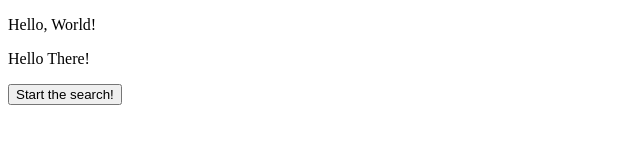
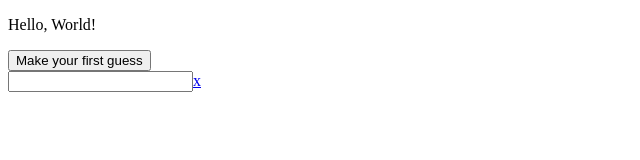
Before and after one commit to erugged93/Guess-That-Pokemon, a website with bundled scripts: page index.html in a window 1280 px wide. Both pictures are taken after a click on the button "Start the search!". Shown: the whole page, without its empty margins (0-640 px from the left). Built offline with nearby package versions, Linux system fonts and the light colour scheme.

Commit message:
adding fields dynamically

```diff
--- a/game.js
+++ b/game.js
@@ -34,13 +34,26 @@
 // // });
 // });
 
-alert("Hello");
+// alert("Hello");
+var beenClicked = false;
 
 $(document).ready(function() {
     $("#demo").html("Hello, World!");
+    var wrapper         = $(".input_fields_wrap"); //Fields wrapper
 
     $("#button").on("click",function(){
-    	alert("HELLO DUDE");
+    	if (!beenClicked)
+    	{
+    		beenClicked = true;
+    		$("#button").html("Make your first guess");
+    		$(wrapper).append('<div><input type="text" name="mytext[]"/><a href="#" class="remove_field">x</a></div>');
+    	}
+    	else
+    		$("#button").html("Sike");
     });
 
+    $(wrapper).on("click",".remove_field", function(e){ //user click on remove text
+        e.preventDefault(); $(this).parent('div').remove();
+    })
+
 });
--- a/index.html
+++ b/index.html
@@ -4,13 +4,13 @@
 	<title>Guess That Pokemon</title>
 </head>
 <body>
+<div class="input_fields_wrap">
+<p id="demo">
+		Hello There!
+</p>
 
-<p id="demo"></p>
-
-<p>
-	Hello There!
-</p>
 <button id="button">Start the search!</button>
+</div>
 <script src="https://code.jquery.com/jquery-3.2.1.min.js"></script>
 <script src="./game.js"></script>
 </body>
```
